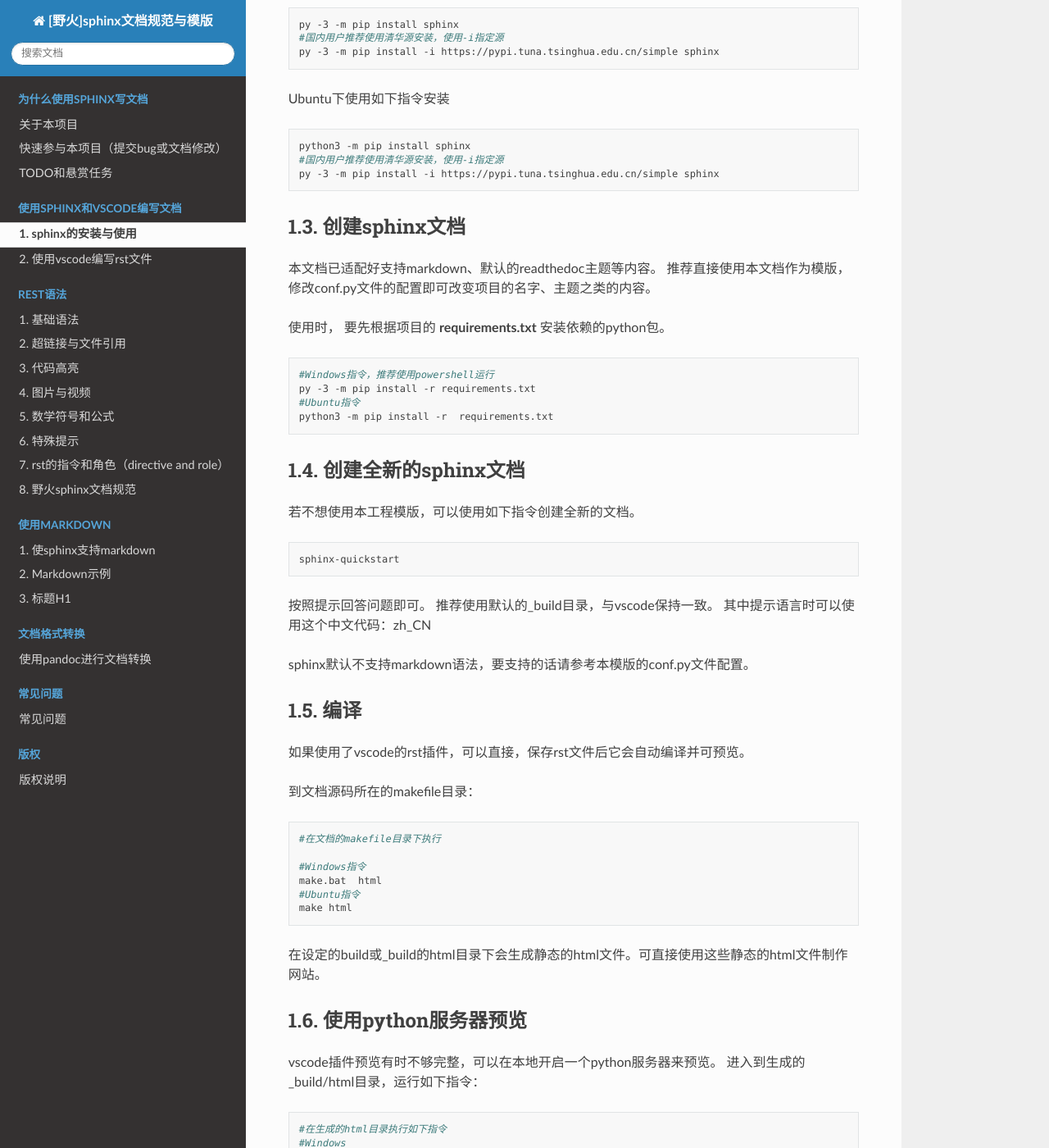
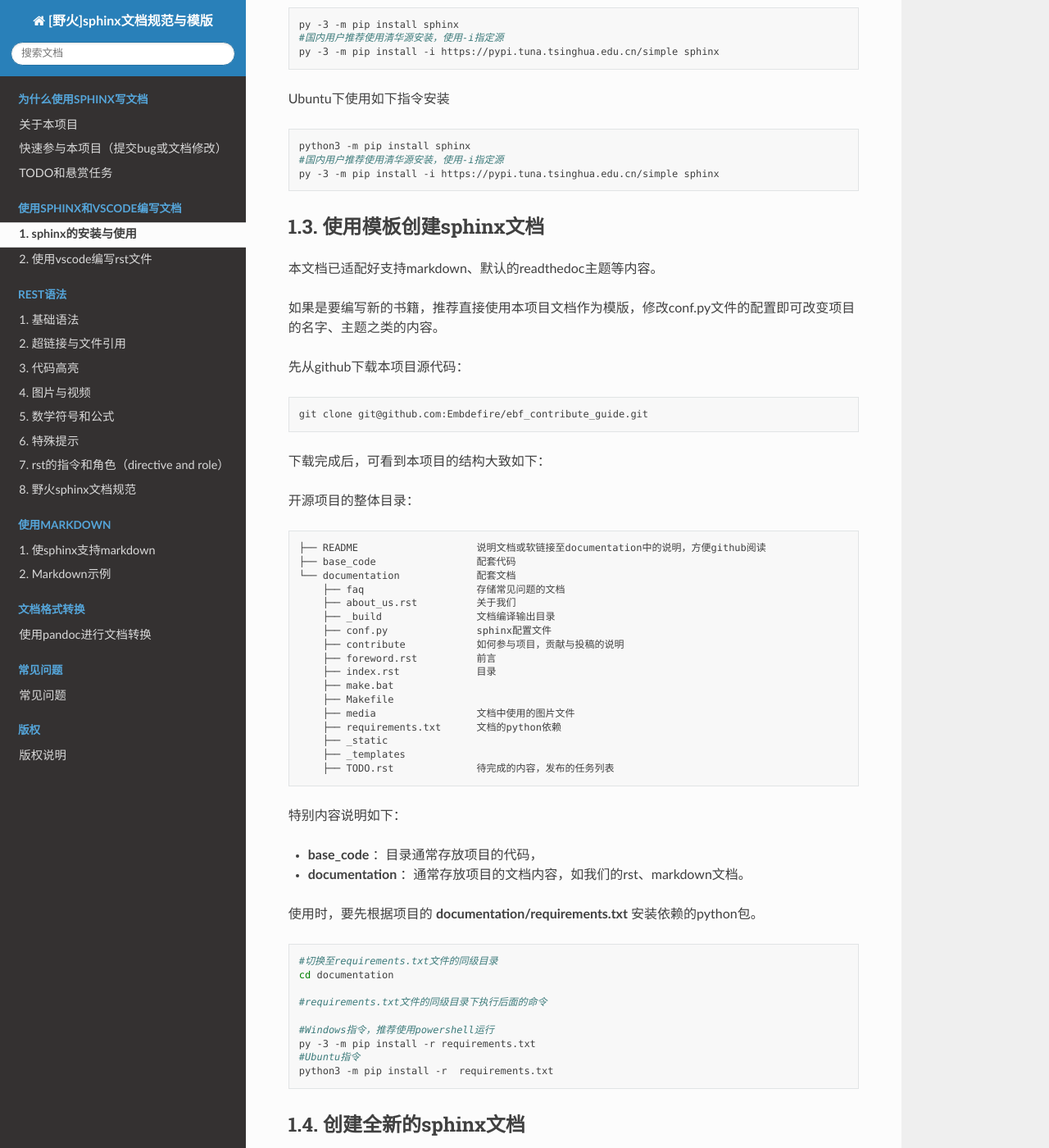
Before and after one commit to Embedfire/ebf_contribute_guide, a Sphinx documentation site: the page built from documentation/install-sphinx-env/sphinx.rst, in a window 1280 px wide and 1400 px high, scrolled down 800 px. Shown: the whole window at 82% size. Built offline with Sphinx 7.4.7 and the Read the Docs theme 2.0.0, drawn with Linux system fonts in a browser that asks for light colours; pages that are not in the unit, such as notebooks, are missing from menus; some of the changed text lies outside the part shown.

Commit message:
更新sphinx的说明

```diff
--- a/documentation/install-sphinx-env/sphinx.rst
+++ b/documentation/install-sphinx-env/sphinx.rst
@@ -53,16 +53,56 @@ Ubuntu下使用如下指令安装
 
 
 
-创建sphinx文档
+使用模板创建sphinx文档
 ----------------------
 
 本文档已适配好支持markdown、默认的readthedoc主题等内容。
-推荐直接使用本文档作为模版，修改conf.py文件的配置即可改变项目的名字、主题之类的内容。
 
-使用时，
-要先根据项目的 **requirements.txt** 安装依赖的python包。
+如果是要编写新的书籍，推荐直接使用本项目文档作为模版，修改conf.py文件的配置即可改变项目的名字、主题之类的内容。
+
+先从github下载本项目源代码：
 
 ::
+
+    git clone git@github.com:Embdefire/ebf_contribute_guide.git
+
+下载完成后，可看到本项目的结构大致如下：
+
+开源项目的整体目录：
+
+::
+
+  ├── README                    说明文档或软链接至documentation中的说明，方便github阅读
+  ├── base_code                 配套代码
+  └── documentation             配套文档
+      ├── faq                   存储常见问题的文档
+      ├── about_us.rst          关于我们
+      ├── _build                文档编译输出目录
+      ├── conf.py               sphinx配置文件
+      ├── contribute            如何参与项目，贡献与投稿的说明
+      ├── foreword.rst          前言
+      ├── index.rst             目录
+      ├── make.bat
+      ├── Makefile
+      ├── media                 文档中使用的图片文件
+      ├── requirements.txt      文档的python依赖
+      ├── _static
+      ├── _templates
+      ├── TODO.rst              待完成的内容，发布的任务列表
+
+特别内容说明如下：
+
+- **base_code** ：目录通常存放项目的代码，
+- **documentation** ：通常存放项目的文档内容，如我们的rst、markdown文档。
+
+使用时，要先根据项目的 **documentation/requirements.txt** 安装依赖的python包。
+
+::
+
+    #切换至requirements.txt文件的同级目录
+    cd documentation
+
+    #requirements.txt文件的同级目录下执行后面的命令
 
     #Windows指令，推荐使用powershell运行
     py -3 -m pip install -r requirements.txt
@@ -87,9 +127,9 @@ sphinx默认不支持markdown语法，要支持的话请参考本模版的conf.p
 
 编译
 -------------------------
-如果使用了vscode的rst插件，可以直接，保存rst文件后它会自动编译并可预览。
+如果使用了vscode的rst插件，可以直接保存rst文件后它会自动编译并可预览。
 
-到文档源码所在的makefile目录：
+也可以手动编译，到文档源码所在的makefile目录，执行如下命令：
 
 ::
 
--- a/documentation/install-sphinx-env/vscode.rst
+++ b/documentation/install-sphinx-env/vscode.rst
@@ -9,7 +9,7 @@ rst vscode插件说明页：https://docs.restructuredtext.net/index.html
 
 另外，vscode默认支持markdown单个文件的预览。
 
-reStructuredText
+reStructuredText插件
 -------------------------------
 
 需要安装的vscode插件：
@@ -37,7 +37,7 @@ reStructuredText
 
 
 
-Table Formater
+Table Formater插件
 ----------------------------
 使用Table Formater可以方便格式化表格，支持markdown和rst
 https://marketplace.visualstudio.com/items?itemName=shuworks.vscode-table-formatter
--- a/documentation/markdown-syntax/markdown-demo.md
+++ b/documentation/markdown-syntax/markdown-demo.md
@@ -39,7 +39,7 @@ MdEditor源于Pandao的JavaScript开源项目，开源地址[Editor.md](https://
 
 ## MdEditor的功能列表演示
 
-# 标题H1
+
 
 ## 标题H2
 
```
